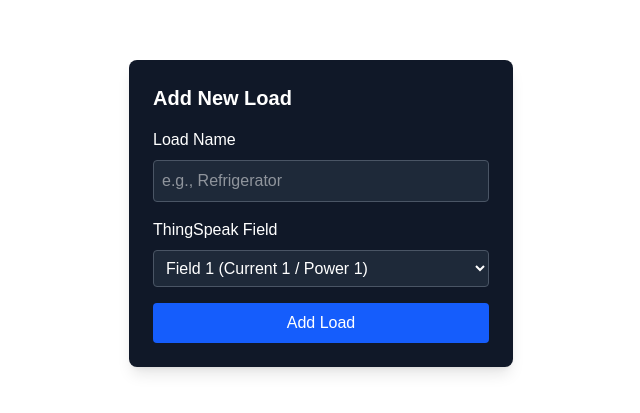
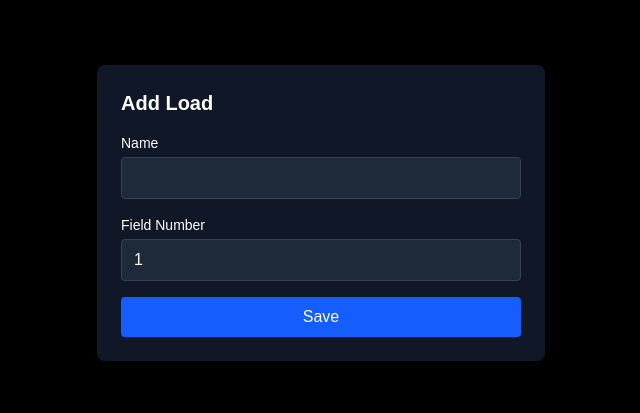
Before and after one commit to itech-create/energy_monitoring, a Next.js app: page /add-load in a window 1280 px wide. Shown: the part 187-600 px from the top of the page, without its empty margins (319-959 px from the left). Built offline with nearby package versions, Linux system fonts and the light colour scheme; no server answers.

Commit message:
Patching UUID

```diff
--- a/app/add-load/page.tsx
+++ b/app/add-load/page.tsx
@@ -2,79 +2,74 @@
 
 import { useState } from "react";
 import { useRouter } from "next/navigation";
-import { v4 as uuidv4 } from "uuid";
+import { auth, db } from "@/lib/firebase";
+import { doc, setDoc } from "firebase/firestore";
+import { onAuthStateChanged } from "firebase/auth";
 
 export default function AddLoadPage() {
   const router = useRouter();
-  const [loadName, setLoadName] = useState("");
-  const [selectedField, setSelectedField] = useState("1");
-  const [isLoading, setIsLoading] = useState(false);
+  const [name, setName] = useState("");
+  const [field, setField] = useState<number>(1);
 
   const handleSubmit = async (e: React.FormEvent) => {
     e.preventDefault();
-    setIsLoading(true);
+
+    const user = auth.currentUser;
+    if (!user) {
+      alert("You must be logged in.");
+      return;
+    }
 
     try {
-      const newLoad = {
-        id: uuidv4(),
-        name: loadName,
-        field: selectedField,
-      };
+      // ✅ Replace uuidv4() with built-in crypto.randomUUID()
+      const id = crypto.randomUUID();
 
-      // Save to localStorage (or replace with API call if backend exists)
-      const existing = JSON.parse(localStorage.getItem("loads") || "[]");
-      existing.push(newLoad);
-      localStorage.setItem("loads", JSON.stringify(existing));
+      const docRef = doc(db, `users/${user.uid}/loads/${id}`);
+      await setDoc(docRef, {
+        name,
+        field,
+      });
 
-      // Redirect back to dashboard
+      alert("Load added successfully!");
       router.push("/dashboard");
-    } catch (error) {
-      console.error("❌ Error adding load:", error);
-      alert("Failed to add load. Please check console logs.");
-    } finally {
-      setIsLoading(false); // ✅ ensures button resets
+    } catch (err) {
+      console.error("Error adding load:", err);
+      alert("Failed to add load.");
     }
   };
 
   return (
-    <div className="flex justify-center items-center h-screen">
+    <div className="min-h-screen bg-black text-white flex items-center justify-center">
       <form
         onSubmit={handleSubmit}
-        className="bg-gray-900 text-white p-6 rounded-lg w-96 shadow-lg"
+        className="bg-gray-900 p-6 rounded-lg shadow space-y-4 w-full max-w-md"
       >
-        <h2 className="text-xl font-bold mb-4">Add New Load</h2>
-
-        <label className="block mb-2">Load Name</label>
-        <input
-          type="text"
-          value={loadName}
-          onChange={(e) => setLoadName(e.target.value)}
-          placeholder="e.g., Refrigerator"
-          className="w-full p-2 mb-4 rounded bg-gray-800 border border-gray-600"
-          required
-        />
-
-        <label className="block mb-2">ThingSpeak Field</label>
-        <select
-          value={selectedField}
-          onChange={(e) => setSelectedField(e.target.value)}
-          className="w-full p-2 mb-4 rounded bg-gray-800 border border-gray-600"
-        >
-          <option value="1">Field 1 (Current 1 / Power 1)</option>
-          <option value="2">Field 2 (Voltage)</option>
-          <option value="3">Field 3 (Power 1)</option>
-          <option value="5">Field 5 (Current 2 / Power 2)</option>
-          <option value="6">Field 6 (Power 2)</option>
-          <option value="7">Field 7 (Current 3 / Power 3)</option>
-          <option value="8">Field 8 (Power 3)</option>
-        </select>
-
+        <h1 className="text-xl font-bold">Add Load</h1>
+        <div>
+          <label className="block text-sm mb-1">Name</label>
+          <input
+            type="text"
+            value={name}
+            onChange={(e) => setName(e.target.value)}
+            required
+            className="w-full bg-gray-800 border border-gray-700 px-3 py-2 rounded text-white"
+          />
+        </div>
+        <div>
+          <label className="block text-sm mb-1">Field Number</label>
+          <input
+            type="number"
+            value={field}
+            onChange={(e) => setField(Number(e.target.value))}
+            required
+            className="w-full bg-gray-800 border border-gray-700 px-3 py-2 rounded text-white"
+          />
+        </div>
         <button
           type="submit"
-          disabled={isLoading}
-          className="w-full bg-blue-600 hover:bg-blue-700 p-2 rounded"
+          className="bg-blue-600 hover:bg-blue-700 px-4 py-2 rounded w-full"
         >
-          {isLoading ? "Adding..." : "Add Load"}
+          Save
         </button>
       </form>
     </div>
```
